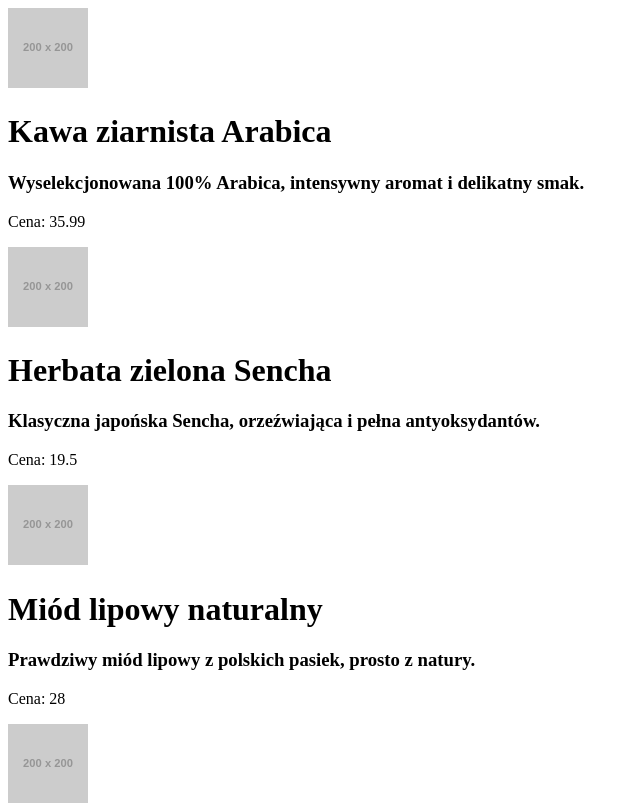
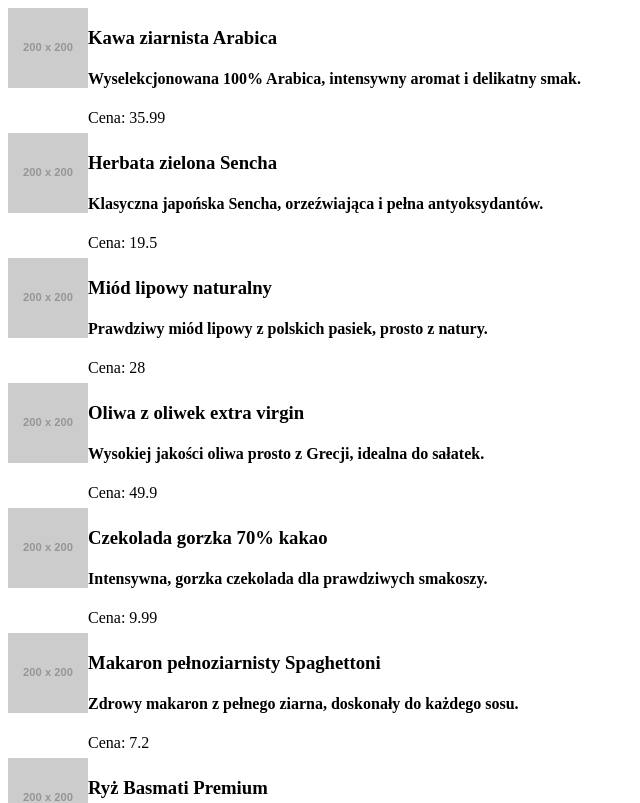
Before and after one commit to X3raFin/React-fundamentals, a React (Vite) app in the folder ShoopList/: page / in a window 1280 px wide. Shown: the top 803 px of the page, without its empty margins (0-640 px from the left). Built offline with nearby package versions, Linux system fonts and the light colour scheme.

Commit message:
Split main page among 2 components, react-router-dom installed.

```diff
--- a/ShoopList/package.json
+++ b/ShoopList/package.json
@@ -11,7 +11,8 @@
   },
   "dependencies": {
     "react": "^19.1.0",
-    "react-dom": "^19.1.0"
+    "react-dom": "^19.1.0",
+    "react-router-dom": "^7.6.3"
   },
   "devDependencies": {
     "@eslint/js": "^9.29.0",
--- a/ShoopList/src/App.css
+++ b/ShoopList/src/App.css
@@ -1,3 +1,15 @@
 img {
 	height: 80px;
 }
+
+.cont {
+	display: flex;
+	padding: 0%;
+	margin-bottom: 45px;
+}
+
+.cont div {
+	padding: 0%;
+	min-height: 30px;
+	max-height: 80px;
+}
--- a/ShoopList/src/App.jsx
+++ b/ShoopList/src/App.jsx
@@ -3,8 +3,19 @@ import './App.css'
 
 function App() {
   const [products, setProducts] = useState([]);
+  const url = "http://127.0.0.1:5173/products.json";
 
-  const url = "http://127.0.0.1:5173/products.json";
+  return (
+    <>
+      <Products products={products}
+        setProducts={setProducts}
+        url={url}
+      />
+    </>
+  )
+}
+
+function Products({ products, setProducts, url }) {
 
   useEffect(() => {
     const fetchData = async () => {
@@ -15,7 +26,6 @@ function App() {
         }
         const json = await response.json();
         setProducts(json.products);
-        // console.log(json.products[0]);
       }
       catch (error) {
         console.error("Cos poszło nie tak:" + error);
@@ -28,11 +38,13 @@ function App() {
     <div>
       {products.map(product => {
         return (
-          <div key={product.id}>
+          <div className="cont" key={product.id}>
             <img src={product.imageUrl} alt={product.name} />
-            <h1>{product.name}</h1>
-            <h3>{product.description}</h3>
-            <p>Cena: {product.price}</p>
+            <div>
+              <h3>{product.name}</h3>
+              <h4>{product.description}</h4>
+              <p>Cena: {product.price}</p>
+            </div>
           </div>
         )
       })}
```
Also changed, not shown: 1 other file (tests, documents, lock files or other folders).
